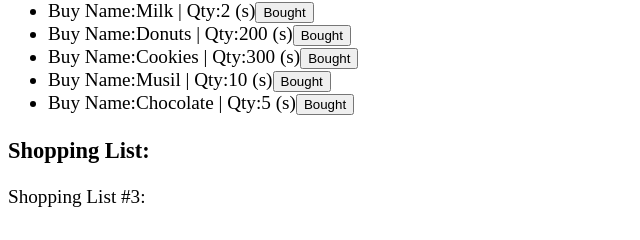
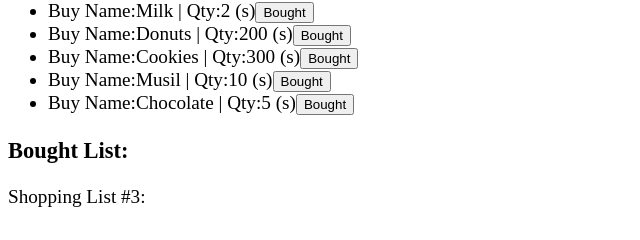
Before and after one commit to Rexie18/testForMod2, a plain HTML site: page index.html in a window 1280 px wide. Shown: the part 185-425 px from the top of the page, 0-640 px from the left. Drawn offline with Linux system fonts and the light colour scheme.

Commit message:
Update index.html

```diff
--- a/index.html
+++ b/index.html
@@ -25,7 +25,7 @@
 
     <div ng-controller='BoughtController'>
       <!-- Shopping List #1: -->
-      <h3>Shopping List:</h3>
+      <h3>Bought List:</h3>
       <!-- <ul>
         <li ng-repeat="item in shoppingList1">{{ item }}</li>
       </ul> -->
```
